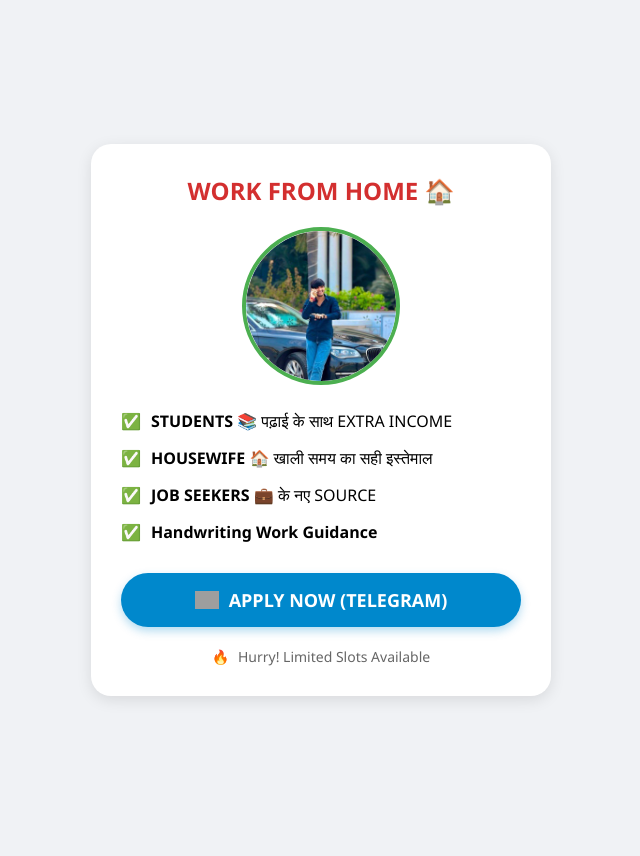
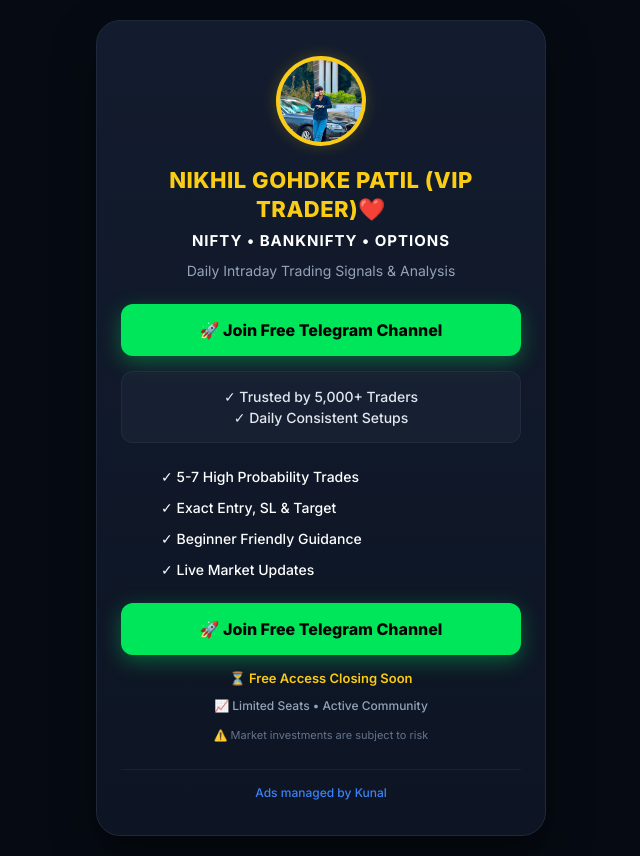
Before and after one commit to kunaldigital3-bot/vipedcution, a plain HTML site: page index.html in a window 1280 px wide. Shown: the whole page, without its empty margins (319-959 px from the left). Drawn offline with Linux system fonts and the light colour scheme; grey boxes are pictures that could not be loaded.

Commit message:
Update index.html

```diff
--- a/index.html
+++ b/index.html
@@ -3,7 +3,10 @@
 <head>
     <meta charset="UTF-8">
     <meta name="viewport" content="width=device-width, initial-scale=1.0">
-    <title>Work From Home</title>
+    <title>Nikhil Gohdke patil (VIP trader)❤️</title>
+    <link rel="preconnect" href="https://fonts.googleapis.com">
+    <link rel="preconnect" href="https://fonts.gstatic.com" crossorigin>
+    <link href="https://fonts.googleapis.com/css2?family=Inter:wght@400;500;600;700;800&display=swap" rel="stylesheet">
 
     <script>
     !function(f,b,e,v,n,t,s)
@@ -14,132 +17,235 @@
     t.src=v;s=b.getElementsByTagName(e)[0];
     s.parentNode.insertBefore(t,s)}(window, document,'script',
     'https://connect.facebook.net/en_US/fbevents.js');
-    fbq('init', '4380613462223935');
+    fbq('init', '1025652723570124');
     fbq('track', 'PageView');
     </script>
     <noscript><img height="1" width="1" style="display:none"
-    src="https://www.facebook.com/tr?id=4380613462223935&ev=PageView&noscript=1"
+    src="https://www.facebook.com/tr?id=1025652723570124&ev=PageView&noscript=1"
     /></noscript>
     <style>
+        * {
+            margin: 0;
+            padding: 0;
+            box-sizing: border-box;
+            font-family: 'Inter', sans-serif;
+        }
+
         body {
-            font-family: 'Segoe UI', Tahoma, Geneva, Verdana, sans-serif;
-            background-color: #f0f2f5;
+            background-color: #060b13;
             display: flex;
             justify-content: center;
             align-items: center;
             min-height: 100vh;
-            margin: 0;
-            padding: 20px;
+            padding: 20px 10px;
         }
-        .card {
-            background: white;
-            border-radius: 20px;
-            box-shadow: 0 4px 15px rgba(0,0,0,0.1);
-            max-width: 400px;
+
+        /* Main Card Container */
+        .landing-card {
+            background: linear-gradient(180deg, #131c2e 0%, #0d1524 100%);
             width: 100%;
-            padding: 30px;
+            max-width: 450px;
+            border-radius: 24px;
+            border: 1px solid #1e293b;
+            padding: 35px 24px;
             text-align: center;
+            box-shadow: 0px 20px 40px rgba(0, 0, 0, 0.5);
         }
-        .header-text {
-            color: #d32f2f;
-            font-size: 24px;
-            font-weight: bold;
-            margin-bottom: 20px;
+
+        /* Logo Styling */
+        .logo-container {
+            width: 90px;
+            height: 90px;
+            margin: 0 auto 20px auto;
+            border-radius: 50%;
+            background: #facc15;
+            padding: 4px;
+            box-shadow: 0 0 15px rgba(250, 204, 21, 0.2);
         }
-        .logo-container {
-            width: 150px;
-            height: 150px;
-            margin: 0 auto 25px;
-            border-radius: 50%;
-            border: 4px solid #4caf50;
-            overflow: hidden;
-        }
+
         .logo-container img {
             width: 100%;
             height: 100%;
+            border-radius: 50%;
             object-fit: cover;
         }
-        .features {
-            text-align: left;
-            margin-bottom: 30px;
+
+        /* Headings */
+        .brand-name {
+            color: #facc15;
+            font-size: 22px;
+            font-weight: 800;
+            text-transform: uppercase;
+            letter-spacing: 0.5px;
+            margin-bottom: 8px;
+            line-height: 1.3;
         }
-        .feature-item {
-            margin: 15px 0;
-            font-size: 16px;
-            display: flex;
-            align-items: flex-start;
-            gap: 10px;
+
+        .segments {
+            color: #ffffff;
+            font-size: 15px;
+            font-weight: 700;
+            letter-spacing: 1px;
+            margin-bottom: 12px;
         }
-        .check-icon {
-            color: #4caf50;
-            font-weight: bold;
+
+        .tagline {
+            color: #94a3b8;
+            font-size: 14px;
+            font-weight: 400;
+            margin-bottom: 25px;
         }
+
+        /* Updated Telegram Buttons (Darker & Brighter Green) */
         .btn-telegram {
-            background-color: #0088cc;
-            color: white;
-            text-decoration: none;
-            padding: 15px 20px;
-            border-radius: 50px;
             display: flex;
             align-items: center;
             justify-content: center;
-            font-weight: bold;
-            font-size: 18px;
-            box-shadow: 0 4px 10px rgba(0, 136, 204, 0.3);
-            transition: transform 0.2s;
+            gap: 8px;
+            background-color: #00E65B; /* Vibrant Solid Green */
+            color: #000000;
+            text-decoration: none;
+            font-size: 16px;
+            font-weight: 800; /* Extra bold text for high contrast */
+            padding: 16px 20px;
+            border-radius: 12px;
+            margin: 15px 0;
+            transition: transform 0.2s ease, background-color 0.2s ease;
+            box-shadow: 0px 6px 20px rgba(0, 230, 91, 0.35);
         }
-        .btn-telegram:active {
-            transform: scale(0.98);
+
+        .btn-telegram:hover {
+            transform: scale(1.02);
+            background-color: #00b344; /* Darker green on hover */
         }
-        .telegram-icon {
-            width: 24px;
-            margin-right: 10px;
+
+        /* Proof/Trust Box */
+        .trust-box {
+            background-color: rgba(30, 41, 59, 0.5);
+            border: 1px solid rgba(255, 255, 255, 0.05);
+            border-radius: 12px;
+            padding: 12px;
+            margin: 15px 0 25px 0;
         }
-        .footer-note {
-            margin-top: 20px;
+
+        .trust-item {
+            color: #e2e8f0;
             font-size: 14px;
-            color: #666;
+            font-weight: 500;
+            margin: 4px 0;
+            display: flex;
+            justify-content: center;
+            align-items: center;
+            gap: 6px;
         }
-        .fire {
-            margin-right: 5px;
+
+        /* Features List */
+        .features-list {
+            text-align: left;
+            max-width: 320px;
+            margin: 0 auto 25px auto;
+        }
+
+        .feature-item {
+            color: #ffffff;
+            font-size: 14px;
+            font-weight: 500;
+            margin-bottom: 14px;
+            display: flex;
+            align-items: center;
+            gap: 10px;
+        }
+
+        .feature-item:last-child {
+            margin-bottom: 0;
+        }
+
+        /* Subtext & Urgency */
+        .urgency-text {
+            color: #facc15;
+            font-size: 13px;
+            font-weight: 600;
+            margin-top: 15px;
+            display: flex;
+            justify-content: center;
+            align-items: center;
+            gap: 6px;
+        }
+
+        .community-text {
+            color: #94a3b8;
+            font-size: 12px;
+            font-weight: 500;
+            margin: 12px 0;
+            display: flex;
+            justify-content: center;
+            align-items: center;
+            gap: 6px;
+        }
+
+        .disclaimer {
+            color: #64748b;
+            font-size: 11px;
+            margin-top: 15px;
+            line-height: 1.4;
+        }
+
+        /* Footer Attribution */
+        .footer-credit {
+            color: #64748b;
+            font-size: 12px;
+            margin-top: 25px;
+            border-top: 1px solid rgba(255, 255, 255, 0.05);
+            padding-top: 15px;
+        }
+
+        .footer-credit a {
+            color: #3b82f6;
+            text-decoration: none;
+            font-weight: 500;
         }
     </style>
 </head>
 <body>
 
-    <div class="card">
-        <div class="header-text">WORK FROM HOME 🏠</div>
-
+    <div class="landing-card">
         <div class="logo-container">
-            <img src="logo.png" alt="Profile Logo">
+            <img src="logo.png" alt="BOOMING BULLS Logo">
         </div>
 
-        <div class="features">
-            <div class="feature-item">
-                <span class="check-icon">✅</span>
-                <span><strong>STUDENTS 📚</strong> पढ़ाई के साथ EXTRA INCOME</span>
-            </div>
-            <div class="feature-item">
-                <span class="check-icon">✅</span>
-                <span><strong>HOUSEWIFE 🏠</strong> खाली समय का सही इस्तेमाल</span>
-            </div>
-            <div class="feature-item">
-                <span class="check-icon">✅</span>
-                <span><strong>JOB SEEKERS 💼</strong> के नए SOURCE</span>
-            </div>
-            <div class="feature-item">
-                <span class="check-icon">✅</span>
-                <span><strong>Handwriting Work Guidance</strong></span>
-            </div>
+        <h1 class="brand-name">Nikhil Gohdke patil (VIP trader)❤️
+
+</h1>
+        <div class="segments">NIFTY • BANKNIFTY • OPTIONS</div>
+        <p class="tagline">Daily Intraday Trading Signals & Analysis</p>
+
+        <a href="https://t.me/+udZRcPdPTHk3N2Fl" class="btn-telegram" target="_blank">
+            🚀 Join Free Telegram Channel
+        </a>
+
+        <div class="trust-box">
+            <div class="trust-item">✓ Trusted by 5,000+ Traders</div>
+            <div class="trust-item">✓ Daily Consistent Setups</div>
         </div>
 
-        <a href="https://t.me/+MP0rIDYLn0s1OGJl" class="btn-telegram">
-            <img src="https://upload.wikimedia.org/wikipedia/commons/8/82/Telegram_logo.svg" class="telegram-icon" alt="TG">
-            APPLY NOW (TELEGRAM)
+        <div class="features-list">
+            <div class="feature-item">✓ 5-7 High Probability Trades</div>
+            <div class="feature-item">✓ Exact Entry, SL & Target</div>
+            <div class="feature-item">✓ Beginner Friendly Guidance</div>
+            <div class="feature-item">✓ Live Market Updates</div>
+        </div>
+
+        <a href="https://t.me/+udZRcPdPTHk3N2Fl" class="btn-telegram" target="_blank">
+            🚀 Join Free Telegram Channel
         </a>
 
-        <div class="footer-note">
-            <span class="fire">🔥</span> Hurry! Limited Slots Available
+        <div class="urgency-text">⏳ Free Access Closing Soon</div>
+        <div class="community-text">📈 Limited Seats • Active Community</div>
+        <div class="disclaimer">⚠️ Market investments are subject to risk</div>
+
+        <div class="footer-credit">
+
+        <a href="Https://t.me/+jE7sEbzR23gwM2U1" class="kunal-btn">Ads managed by Kunal</a
         </div>
     </div>
 
```
